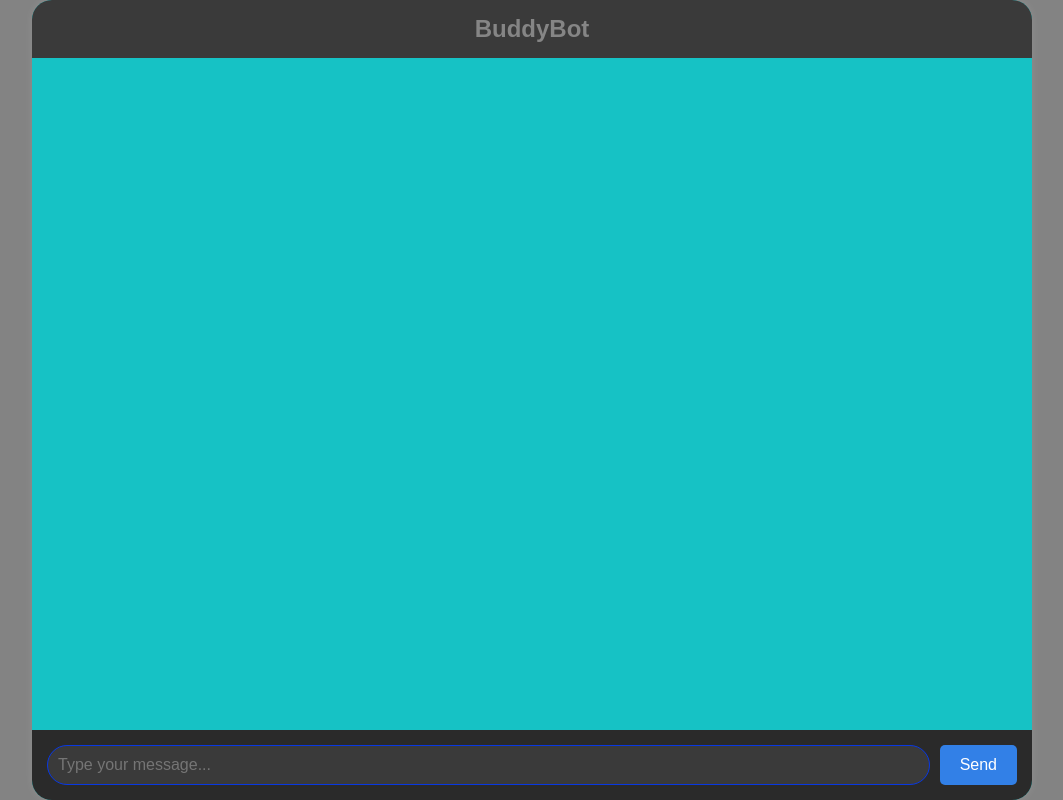
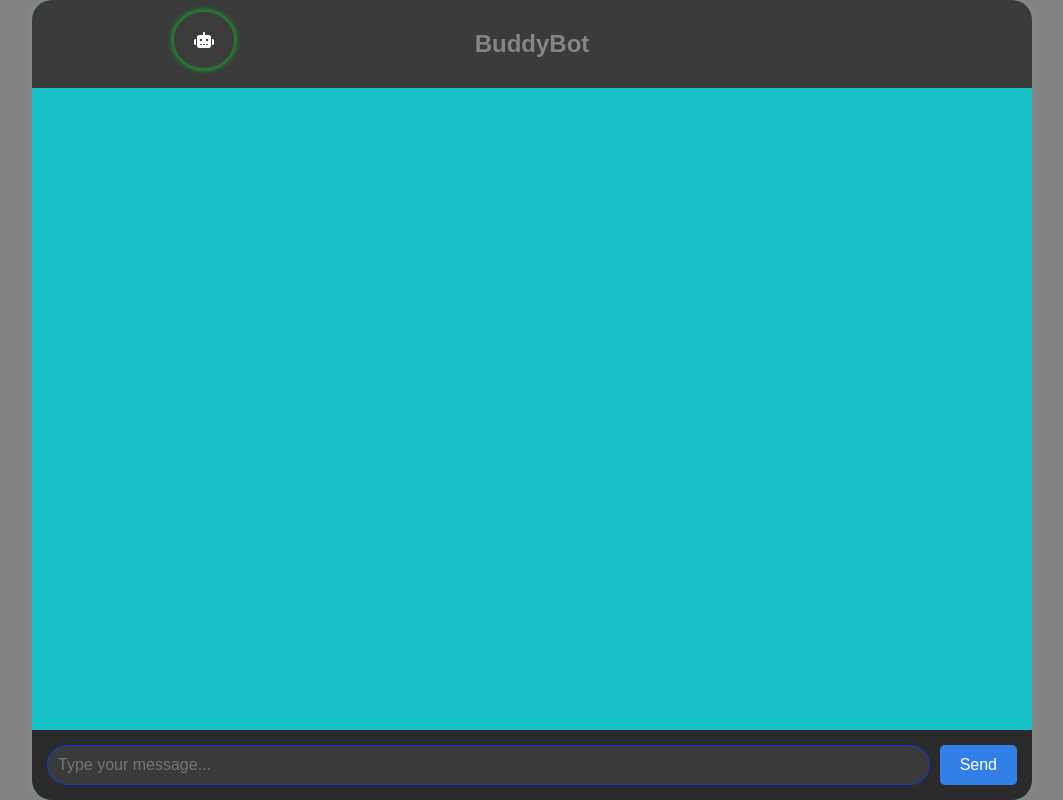
Before and after one commit to 042006priyanshu/Chatbot-ai, a plain HTML site: page index.html in a window 1280 px wide. Shown: the whole page, without its empty margins (108-1171 px from the left). Drawn offline with Linux system fonts and the light colour scheme.

Commit message:
index.html

```diff
--- a/index.html
+++ b/index.html
@@ -5,11 +5,17 @@
     <meta name="viewport" content="width=device-width, initial-scale=1.0">
     <title>BuddyBot</title>
     <link rel="stylesheet" href="styles.css">
+    <link rel="stylesheet" href="https://cdnjs.cloudflare.com/ajax/libs/font-awesome/6.7.2/css/all.min.css" integrity="sha512-Evv84Mr4kqVGRNSgIGL/F/aIDqQb7xQ2vcrdIwxfjThSH8CSR7PBEakCr51Ck+w+/U6swU2Im1vVX0SVk9ABhg==" crossorigin="anonymous" referrerpolicy="no-referrer" />
 </head>
 <body>
     <div class="chat-container">
         <div class="chat-header">
-            <h1>BuddyBot</h1>
+            <div class="chat-header">
+    <i class="fas fa-robot"></i>
+    <h1>BuddyBot</h1>
+</div>
+
+
         </div>
         <div class="chat-messages" id="chat-messages"></div>
         <div class="chat-input-container">
```
